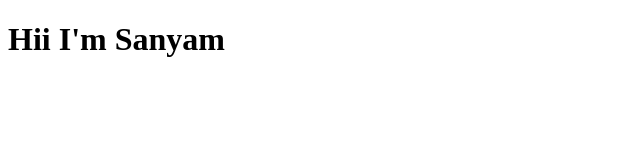
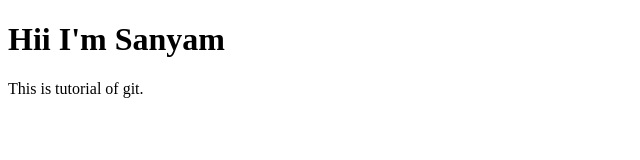
Before and after one commit to Sanyam0786/Git-Tutorial, a plain HTML site: page index.html in a window 1280 px wide. Shown: the whole page, without its empty margins (0-640 px from the left). Drawn offline with Linux system fonts and the light colour scheme.

Commit message:
Add new line

```diff
--- a/index.html
+++ b/index.html
@@ -7,5 +7,6 @@
 </head>
 <body>
     <h1>Hii I'm Sanyam</h1>
+    <p>This is tutorial of git.</p>
 </body>
 </html>
```
